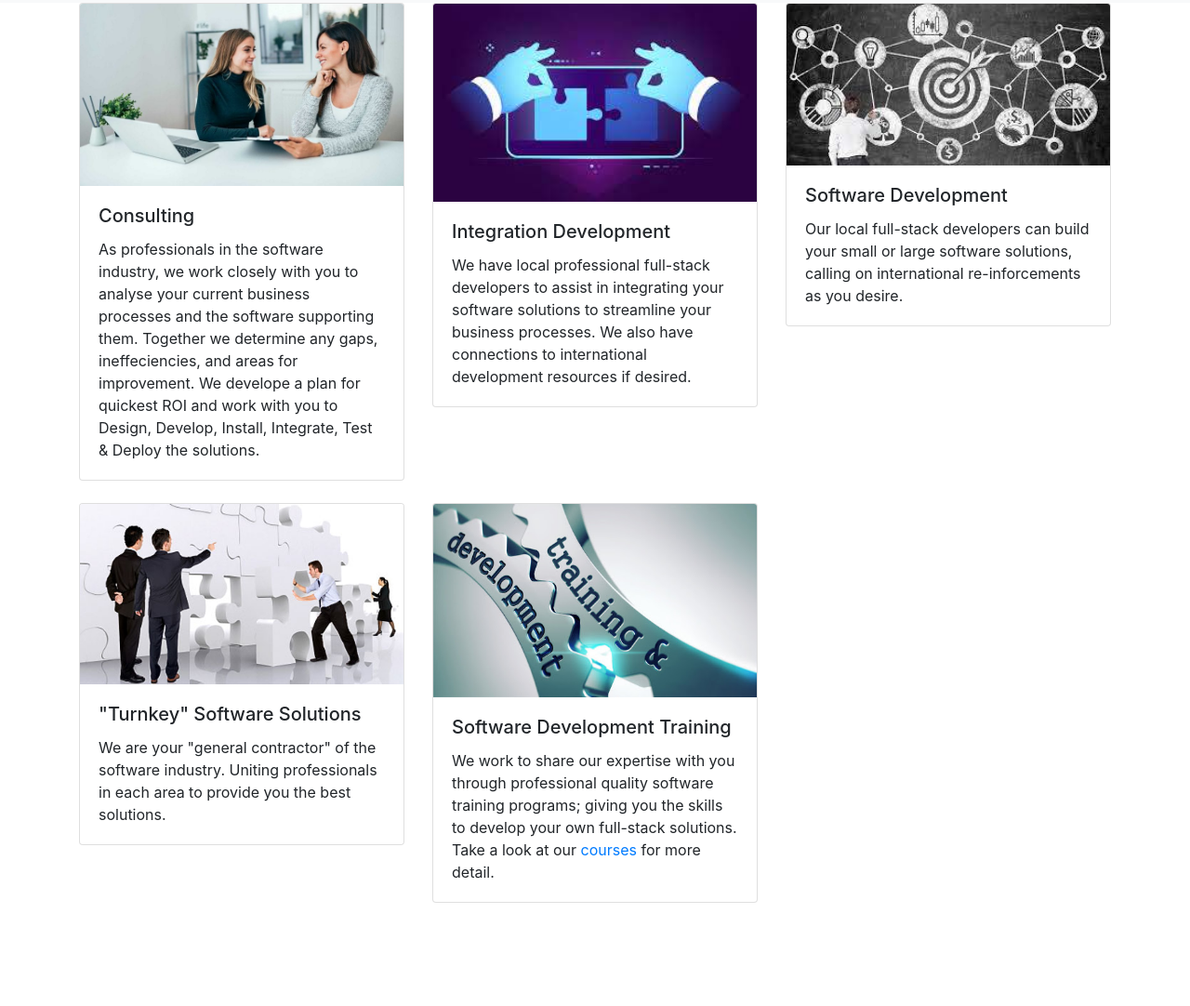
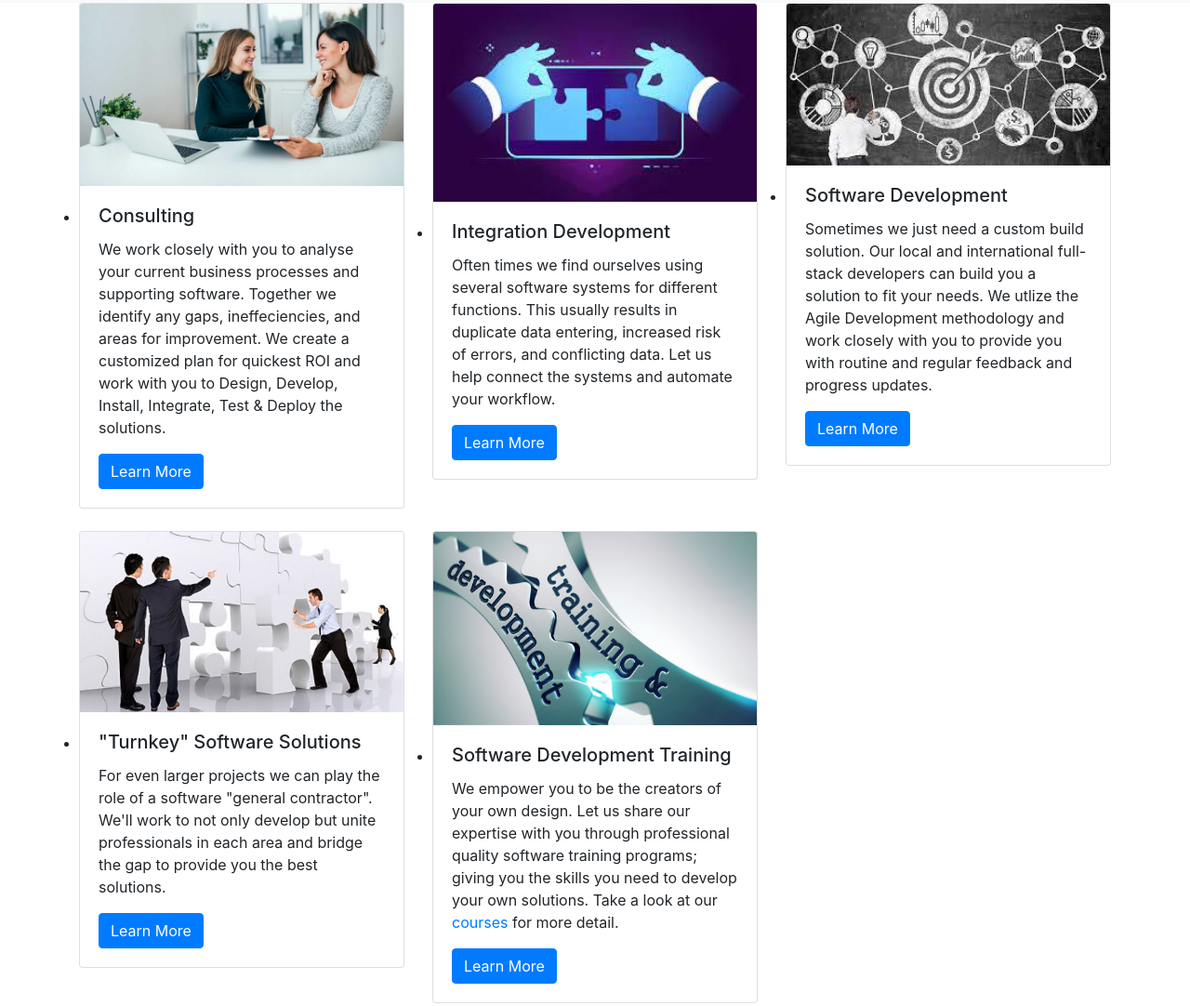
Before and after one commit to JYoung7223/united-software-solutions, a plain HTML site: page services-provided.html in a window 1280 px wide. Shown: the part 133-1215 px from the top of the page at 93% size. Before the commit the page ends 1128 px from the top, so only its background shows below. Drawn offline with nearby package versions, Linux system fonts and the light colour scheme.

Commit message:
updates to services-provided verbage, starting contact page.

```diff
--- a/services-provided.html
+++ b/services-provided.html
@@ -3,12 +3,10 @@
 
 <head>
     <meta charset="utf-8" />
-    <link rel="icon" href="./images/logo.png" />
 
+    <!-- BootStrap-->
     <link rel="stylesheet" href="https://stackpath.bootstrapcdn.com/bootstrap/4.5.2/css/bootstrap.min.css"
         integrity="sha384-JcKb8q3iqJ61gNV9KGb8thSsNjpSL0n8PARn9HuZOnIxN0hoP+VmmDGMN5t9UJ0Z" crossorigin="anonymous" />
-    <link rel="stylesheet" href="./css/styles.css" />
-
     <script src="https://code.jquery.com/jquery-3.5.1.slim.min.js"
         integrity="sha384-DfXdz2htPH0lsSSs5nCTpuj/zy4C+OGpamoFVy38MVBnE+IbbVYUew+OrCXaRkfj"
         crossorigin="anonymous"></script>
@@ -19,6 +17,9 @@
         integrity="sha384-B4gt1jrGC7Jh4AgTPSdUtOBvfO8shuf57BaghqFfPlYxofvL8/KUEfYiJOMMV+rV"
         crossorigin="anonymous"></script>
 
+    <!-- Custom -->
+    <link rel="icon" href="./images/logo.png" />
+    <link rel="stylesheet" href="./css/styles.css" />
     <script src="./scripts/scripts.js"></script>
 
     <title>
@@ -28,14 +29,14 @@
 
 <body>
     <!-- Page Header Section -->
-    <div class="container-fluid">
+    <header class="container-fluid">
         <div class="row">
             <div class="col-12 col-lg-6 logo">
                 <img src="./images/logo.png" />
                 <span class="company-name text-wrap align-middle">United Software Solutions</span>
             </div>
         </div>
-    </div>
+    </header>
 
     <!-- Page Navigation Bar Section -->
     <nav class="container-fluid navbar navbar-expand-md navbar-light bg-light">
@@ -76,78 +77,87 @@
     </nav>
 
     <!-- Content Section -->
-    <div class="container">
+    <section class="container">
         <div class="services row row-cols-1 row-cols-sm-2 row-cols-lg-3">
             <div class="col mb-4">
-                <div class="card">
+                <section class="card">
                     <img src="./images/consulting.png" class="card-img-top" alt="consulting">
-                    <div class="card-body">
+                    <summary class="card-body">
                         <h5 class="service-title card-title">Consulting</h5>
-                        <p class="service-description card-text"> As professionals in the software industry, we work
-                            closely with you to analyse your current business
-                            processes and the software supporting them. Together we determine any gaps, ineffeciencies,
-                            and
-                            areas for improvement. We develope a plan for quickest ROI and work with you to Design,
-                            Develop,
-                            Install, Integrate, Test & Deploy the solutions.
+                        <p class="service-description card-text"> We work closely with you to analyse your current
+                            business processes and supporting software.
+                            Together we identify any gaps, ineffeciencies, and areas for improvement.
+                            We create a customized plan for quickest ROI and work with you to Design, Develop, Install,
+                            Integrate, Test & Deploy the solutions.
                         </p>
-                    </div>
-                </div>
+                        <a href="consulting.html" class="btn btn-primary">Learn More</a>
+                    </summary>
+                </section>
             </div>
             <div class="col mb-4">
-                <div class="card">
+                <section class="card">
                     <img src="./images/puzzle-pieces.png" class="card-img-top" alt="integration">
-                    <div class="card-body">
+                    <summary class="card-body">
                         <h5 class="service-title card-title">Integration Development</h5>
-                        <p class="service-description card-text"> We have local professional full-stack developers to
-                            assist in integrating your software solutions to
-                            streamline your business processes. We also have connections to international development
-                            resources
-                            if desired.
+                        <p class="service-description card-text"> Often times we find ourselves using several software
+                            systems for different functions.
+                            This usually results in duplicate data entering, increased risk of errors, and conflicting
+                            data.
+                            Let us help connect the systems and automate your workflow.
                         </p>
-                    </div>
-                </div>
+                        <a href="integration.html" class="btn btn-primary">Learn More</a>
+                    </summary>
+                </section>
             </div>
             <div class="col mb-4">
-                <div class="card">
+                <section class="card">
                     <img src="./images/white-boarding.png" class="card-img-top" alt="development">
-                    <div class="card-body">
+                    <summary class="card-body">
                         <h5 class="service-title card-title">Software Development</h5>
-                        <p class="service-description card-text">Our local full-stack developers can build your small or
-                            large software solutions, calling on
-                            international re-inforcements as you desire.</p>
-                    </div>
-                </div>
+                        <p class="service-description card-text">Sometimes we just need a custom build solution.
+                            Our local and international full-stack developers can build you a solution to fit your
+                            needs.
+                            We utlize the Agile Development methodology and work closely with you to provide you with
+                            routine and regular feedback and progress updates.
+                        </p>
+                        <a href="development.html" class="btn btn-primary">Learn More</a>
+                    </summary>
+                </section>
             </div>
             <div class="col mb-4">
-                <div class="card">
+                <section class="card">
                     <img src="./images/guided-puzzle.png" class="card-img-top" alt="turnkey-solutions">
-                    <div class="card-body">
+                    <summary class="card-body">
                         <h5 class="service-title card-title">"Turnkey" Software Solutions</h5>
-                        <p class="service-description card-text">We are your "general contractor" of the software
-                            industry. Uniting professionals in each area to
-                            provide you the best solutions.</p>
-                    </div>
-                </div>
+                        <p class="service-description card-text">For even larger projects we can play the role of a
+                            software "general contractor".
+                            We'll work to not only develop but unite professionals in each area and bridge the gap to
+                            provide you the best solutions.
+                        </p>
+                        <a href="turnkey.html" class="btn btn-primary">Learn More</a>
+                    </summary>
+                </section>
             </div>
             <div class="col mb-4">
-                <div class="card">
+                <section class="card">
                     <img src="./images/training.png" class="card-img-top" alt="training">
-                    <div class="card-body">
+                    <summary class="card-body">
                         <h5 class="service-title card-title">Software Development Training</h5>
-                        <p class="service-description card-text">We work to share our expertise with you through
-                            professional quality software training programs;
-                            giving you the skills to develop your own full-stack solutions. Take a look at our <a
-                                href="">courses</a> for more detail.</p>
-                    </div>
-                </div>
+                        <p class="service-description card-text">We empower you to be the creators of your own design.
+                            Let us share our expertise with you through professional quality software training programs;
+                            giving you the skills you need to develop your own solutions. Take a look at our <a
+                                href="">courses</a> for more detail.
+                        </p>
+                        <a href="courses.html" class="btn btn-primary">Learn More</a>
+                    </summary>
+                </section>
             </div>
         </div>
-    </div>
+    </section>
 
     <!-- Page Footer Section -->
-    <footer-banner>
-    </footer-banner>
+    <footer>
+    </footer>
 </body>
 
 </html>
```
Also changed, not shown: contact.html (added, +108 -0 lines).
